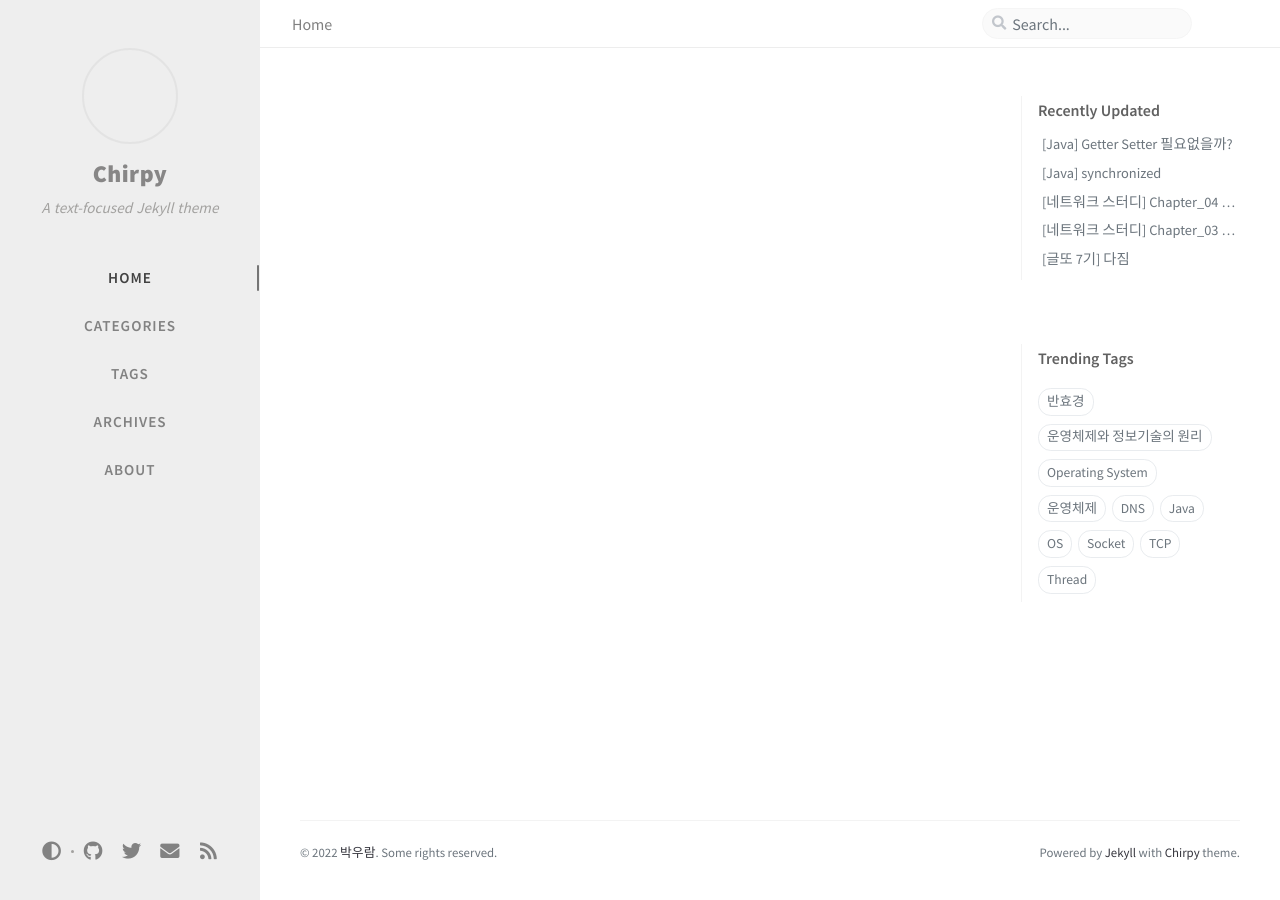
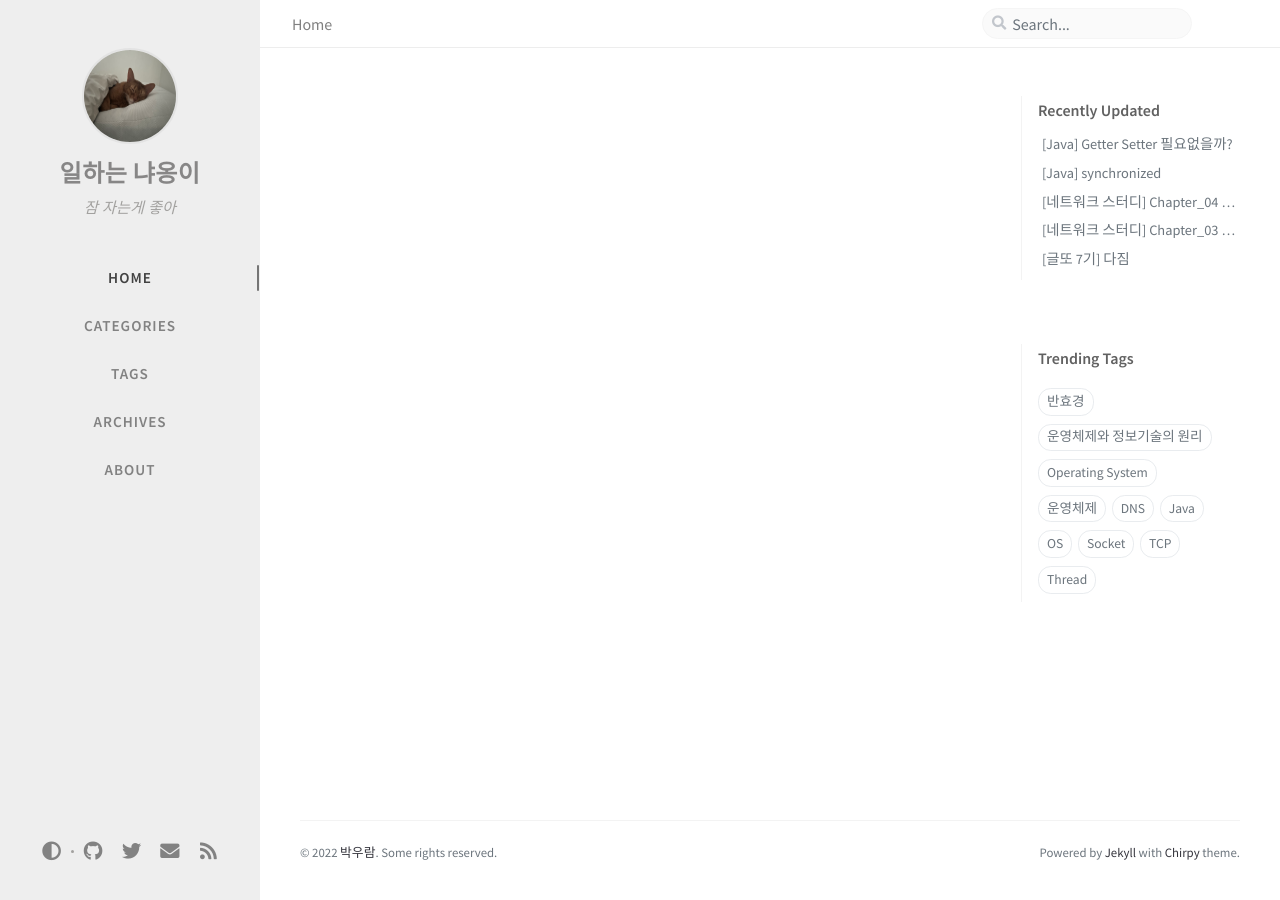
Before and after one commit to gzgzg2/gzgzg2.github.io, a Jekyll site: the page built from index.html, in a window 1280 px wide. Built offline with Jekyll 4.4.1, drawn with Linux system fonts in a browser that asks for light colours; nearby versions of some CDN libraries; comment, search, counter and statistics services are not loaded.

Commit message:
[feat] blog: 프로필 소개, 이미지 추가

```diff
--- a/_config.yml
+++ b/_config.yml
@@ -21,12 +21,12 @@ timezone: Asia/Seoul
 # jekyll-seo-tag settings › https://github.com/jekyll/jekyll-seo-tag/blob/master/docs/usage.md
 # ↓ --------------------------
 
-title: Chirpy                          # the main title
+title: 일하는 냐옹이                          # the main title
 
-tagline: A text-focused Jekyll theme   # it will display as the sub-title
+tagline: 잠 자는게 좋아   # it will display as the sub-title
 
 description: >-                        # used by seo meta and the atom feed
-  A minimal, responsive, and powerful Jekyll theme for presenting professional writing.
+  냥냥
 
 # fill in the protocol & hostname for your site, e.g., 'https://username.github.io'
 url: https://gzgzg2.github.io/
@@ -82,7 +82,7 @@ theme_mode:   # [light|dark]
 img_cdn:
 
 # the avatar on sidebar, support local or CORS resources
-avatar:
+avatar: 'assets/img/profile/navi_1.jpeg'
 
 # boolean type, the global switch for ToC in posts.
 toc: true
```
Also changed, not shown: assets/img/favicons/favicon.ico, assets/img/profile/navi_1.jpeg (added).
